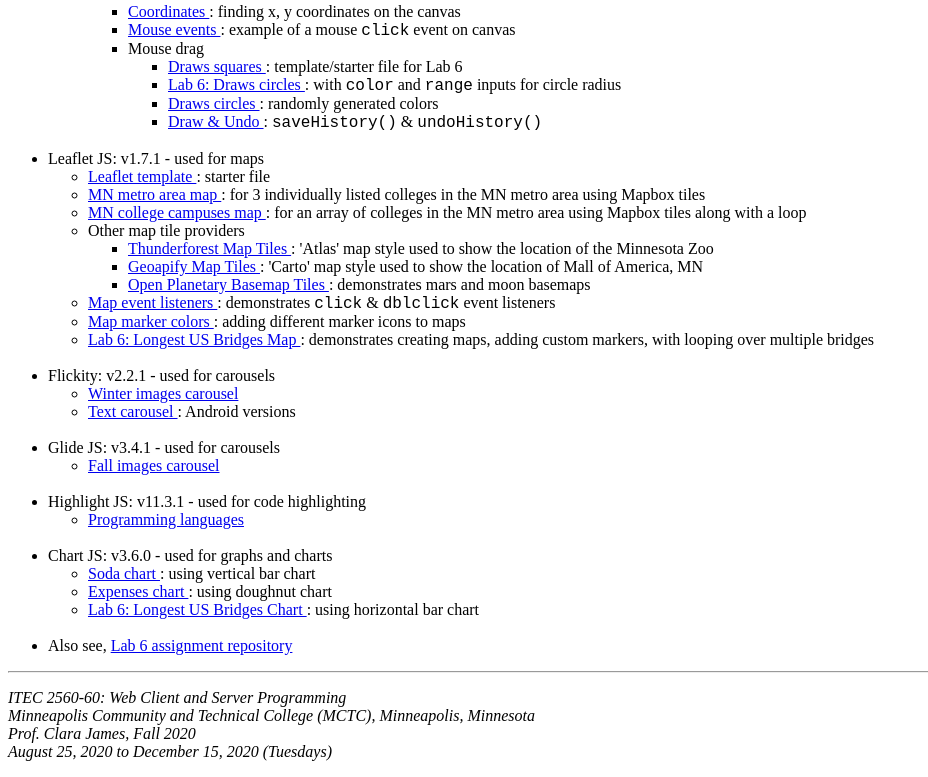
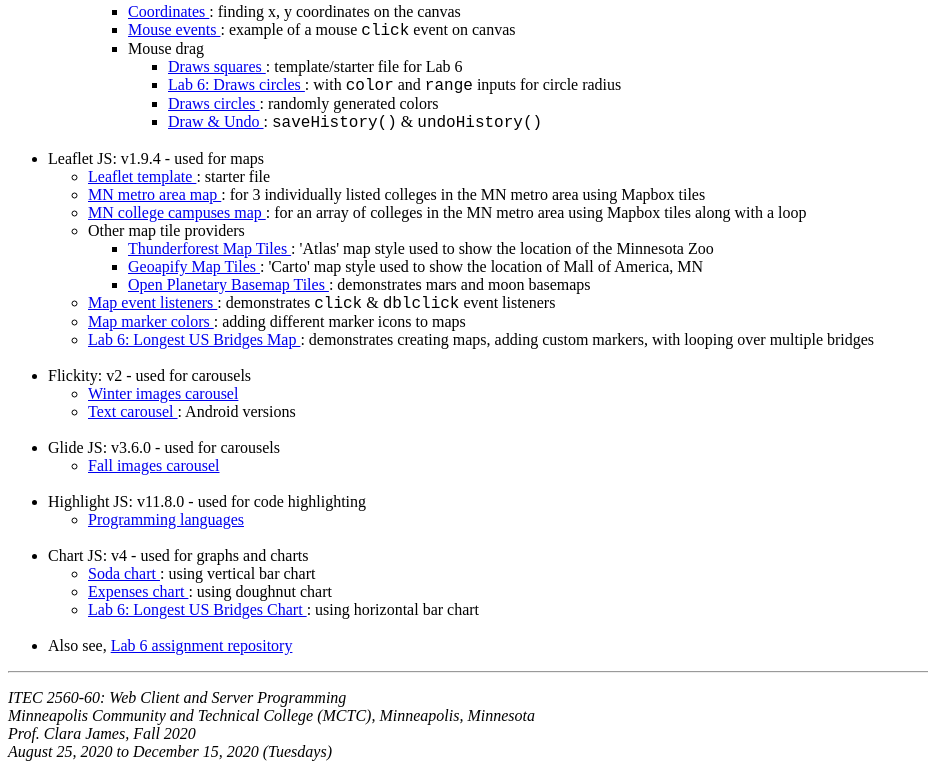
Before and after one commit to myverdict/week6-web-programming-javascript, a plain HTML site: page index.html in a window 1280 px wide. Shown: the part 422-1199 px from the top of the page, without its empty margins (0-928 px from the left). Drawn offline with Linux system fonts and the light colour scheme.

Commit message:
updated version numbers

```diff
--- a/index.html
+++ b/index.html
@@ -232,7 +232,7 @@
       <br />
 
       <li>
-        Leaflet JS: v1.7.1 - used for maps
+        Leaflet JS: v1.9.4 - used for maps
         <ul>
           <li>
             <a
@@ -333,7 +333,7 @@
       <br />
 
       <li>
-        Flickity: v2.2.1 - used for carousels
+        Flickity: v2 - used for carousels
         <ul>
           <li>
             <a
@@ -358,7 +358,7 @@
       <br />
 
       <li>
-        Glide JS: v3.4.1 - used for carousels
+        Glide JS: v3.6.0 - used for carousels
         <ul>
           <li>
             <a
@@ -373,7 +373,7 @@
       <br />
 
       <li>
-        Highlight JS: v11.3.1 - used for code highlighting
+        Highlight JS: v11.8.0 - used for code highlighting
         <ul>
           <li>
             <a
@@ -388,7 +388,7 @@
       <br />
 
       <li>
-        Chart JS: v3.6.0 - used for graphs and charts
+        Chart JS: v4 - used for graphs and charts
         <ul>
           <li>
             <a
```
